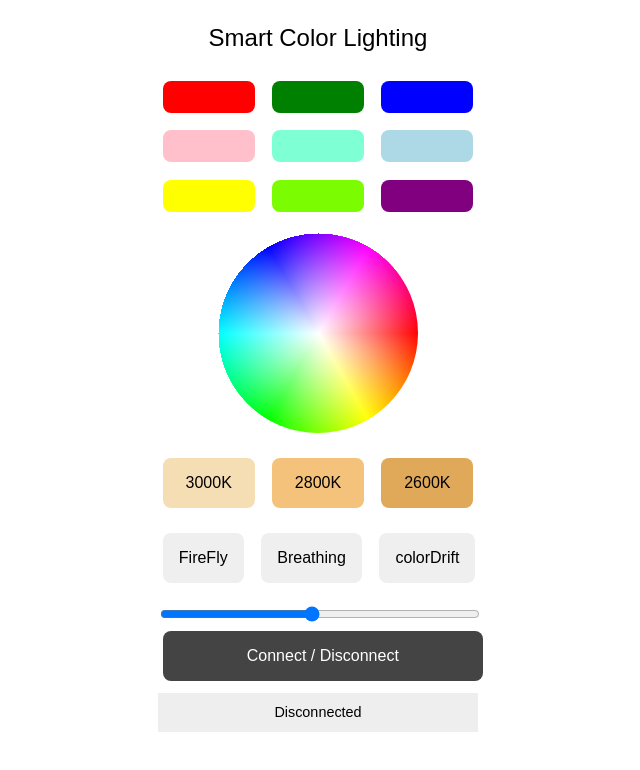
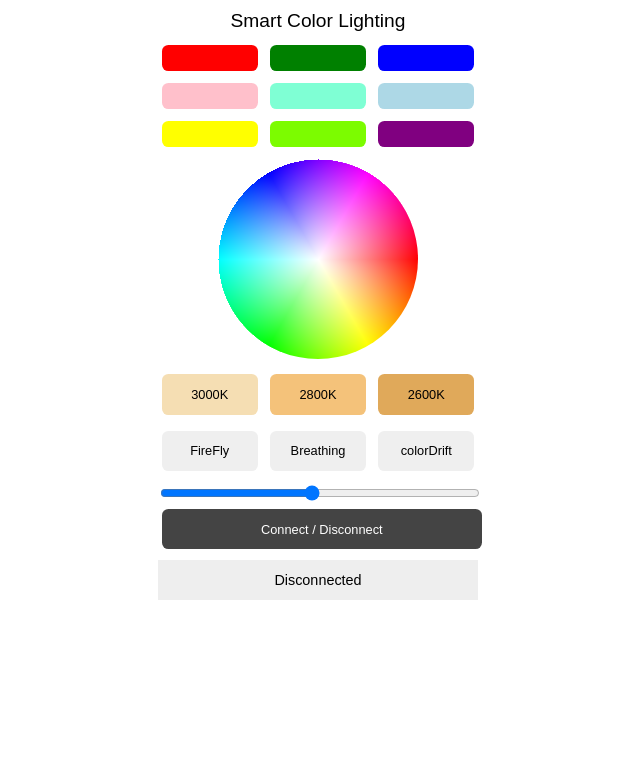
Before and after one commit to youchuan888/smart-colors, a plain HTML site: page index.html in a window 1280 px wide. Shown: the whole page, without its empty margins (322-962 px from the left). Drawn offline with Linux system fonts and the light colour scheme.

Commit message:
Update index.html

```diff
--- a/index.html
+++ b/index.html
@@ -16,26 +16,26 @@
       margin: auto;
     }
     .title {
-      font-size: 1.5em;
-      margin: 1em 0;
+      font-size: 1.2em;
+      margin: 0.5em 0;
     }
     .color-grid, .warm-grid, .function-buttons {
       display: grid;
       grid-template-columns: repeat(3, 1fr);
-      gap: 0.5em;
-      margin-bottom: 1em;
+      gap: 0.3em;
+      margin-bottom: 0.5em;
     }
     canvas {
       width: 200px;
       height: 200px;
       border-radius: 50%;
-      margin-bottom: 1em;
+      margin-bottom: 0.5em;
       touch-action: none;
     }
     .button, .connect-btn {
       padding: 1em;
       margin: 0.3em;
-      font-size: 1em;
+      font-size: 0.8em;
       border: none;
       border-radius: 0.5em;
       cursor: pointer;
```
